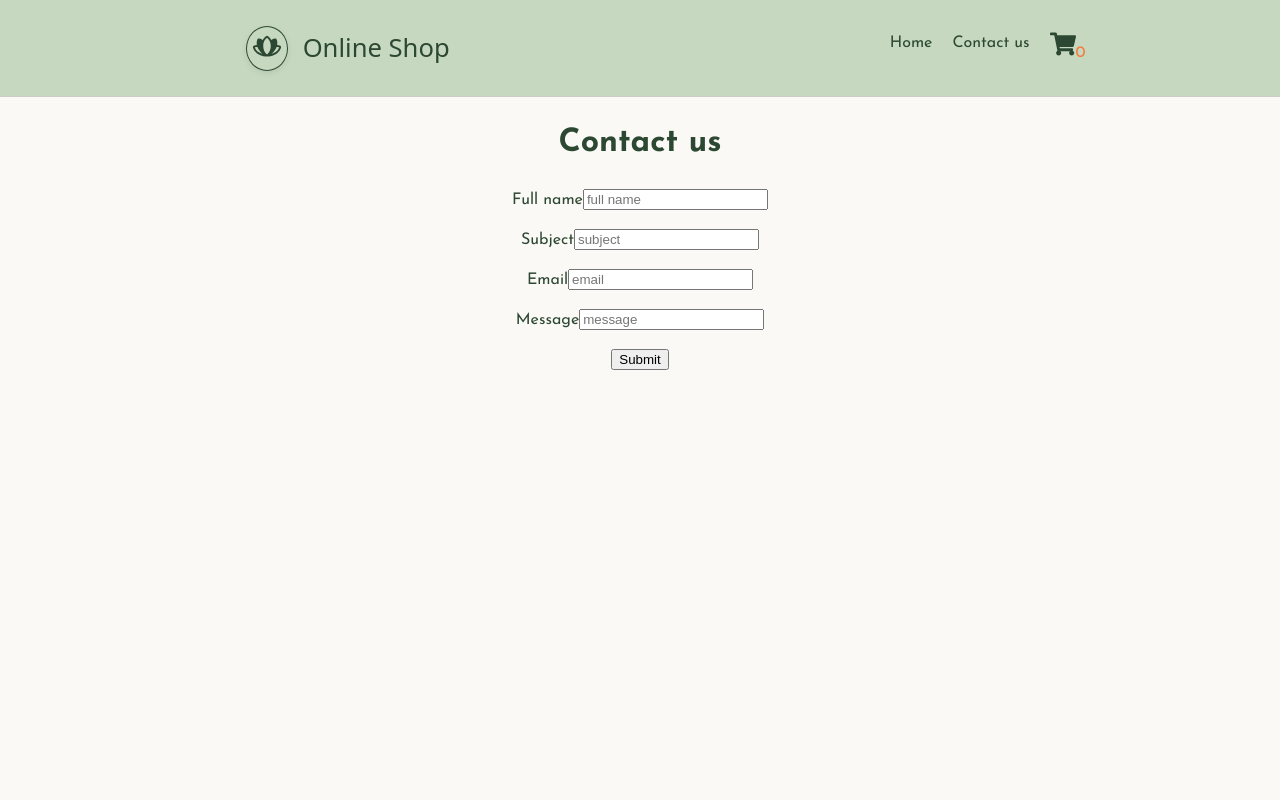
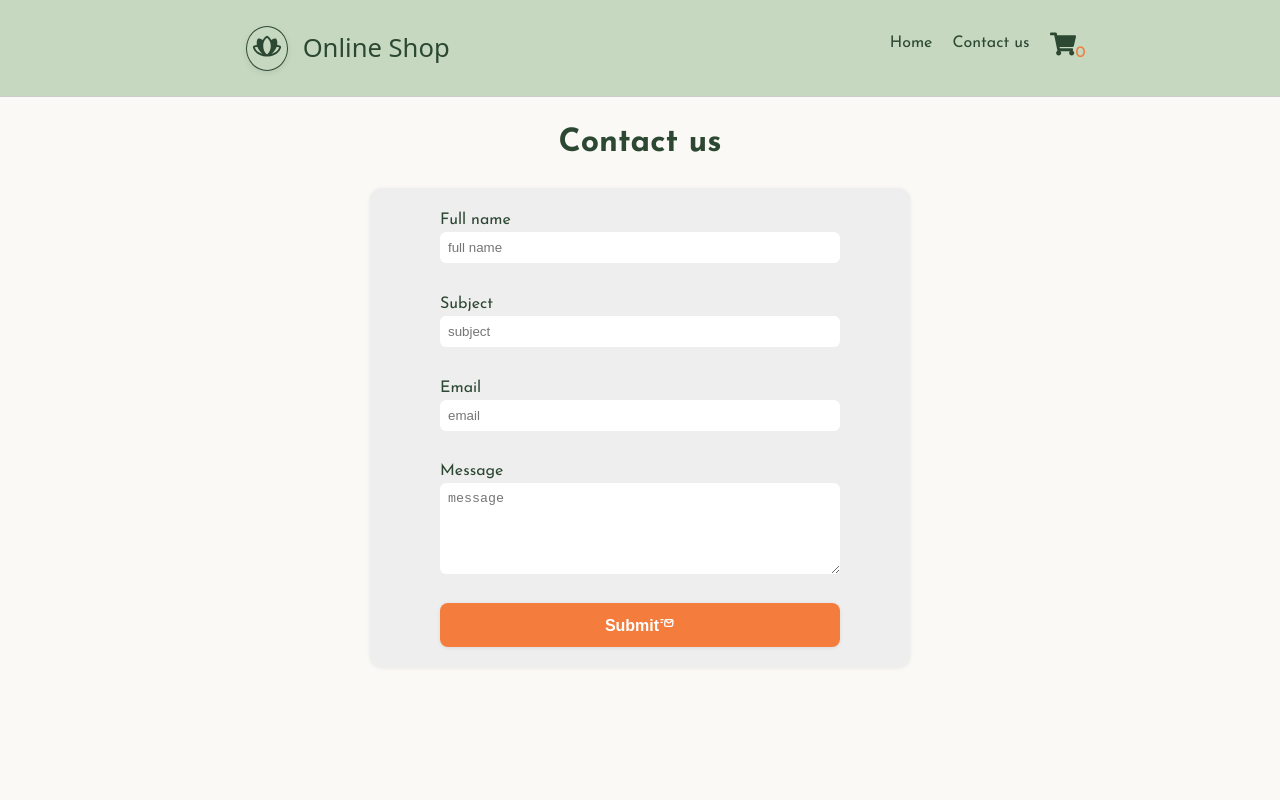
Before and after one commit to krialex/js-frameworks-online-shop, a React (Vite) app: page /contact in a window 1280 px wide. Shown: the top 800 px of the page. Built offline with nearby package versions, Linux system fonts and the light colour scheme; a web font is replaced by a local one.

Commit message:
styling on form added

```diff
--- a/src/components/layout/footer/footer.module.css
+++ b/src/components/layout/footer/footer.module.css
@@ -2,6 +2,7 @@
     background-color: #E1E1DC;
     color: #1A1A1A;
     padding: 1rem;
+    width: 100%;
 }
 
 .footerInfo {
--- a/src/components/layout/nav/nav.module.css
+++ b/src/components/layout/nav/nav.module.css
@@ -18,3 +18,7 @@
 .cartNumber {
     color: #F47C3C;
 }
+
+@media (max-width: 620px) {
+
+}
--- a/src/pages/contact/Contact.module.css
+++ b/src/pages/contact/Contact.module.css
@@ -0,0 +1,48 @@
+.contactForm {
+    background-color: #eee;
+    padding: 20px;
+    margin: 5px auto 50px;
+    max-width: 500px;
+    border-radius: 12px;
+    display: flex;
+    flex-direction: column;
+    text-align: left;
+    box-shadow: 0 1px 4px rgba(0,0,0,0.08);
+}
+
+.inputField {
+    display: flex;
+    flex-direction: column;
+    width: 80%;
+    margin: 0px auto;
+}
+
+.inputField input, .inputField textarea {
+    padding: 8px;
+    border-radius: 6px;
+    border: none;
+}
+
+.inputField p {
+    font-size: .9rem;
+    color: #F43010;
+}
+
+.submitBtn {
+    width: 80%;
+    margin: auto;
+    background-color: #F47C3C;
+    color: white;
+    border: none;
+    padding: 12px 20px;
+    border-radius: 8px;
+    font-weight: 600;
+    font-size: 1rem;
+    cursor: pointer;
+    transition: background-color 0.2s ease;
+    box-shadow: 0 1px 4px rgba(0,0,0,0.08);
+}
+
+.submitBtn:hover {
+    background-color: #e96b2a;
+}
--- a/src/pages/contact/Contact.tsx
+++ b/src/pages/contact/Contact.tsx
@@ -3,6 +3,8 @@ import { useForm } from 'react-hook-form';
 import { yupResolver } from '@hookform/resolvers/yup';
 import * as yup from 'yup';
 import { toast } from 'react-toastify';
+import { TbMailFast } from "react-icons/tb";
+import styles from './Contact.module.css';
 
 const schema = yup
     .object({
@@ -32,7 +34,7 @@ export function Contact() {
         formState: { errors },
     } = useForm({ resolver: yupResolver(schema) });
 
-    function onSubmit(data) {
+    function onSubmit(data: any) {
         console.log(data);
         toast.success("Your message has been sent");
     }
@@ -40,32 +42,41 @@ export function Contact() {
     return (
         <>
         <h1>Contact us</h1>
-        <form onSubmit={handleSubmit(onSubmit)}>
+        <form onSubmit={handleSubmit(onSubmit)} className={styles.contactForm}>
+            <div className={styles.inputField}>
                 <label htmlFor='fullName'>Full name</label>
                 <input
                     id='fullName'
                     placeholder='full name'
                     {...register('fullName')} />
                 <p>{errors.fullName?.message}</p>
+            </div>
+            <div className={styles.inputField}>
                 <label htmlFor='subject'>Subject</label>
                 <input
                     id='subject'
                     placeholder='subject'
                     {...register('subject')} />
                 <p>{errors.subject?.message}</p>
+            </div>
+            <div className={styles.inputField}>
                 <label htmlFor='email'>Email</label>
                 <input
                     id='email'
                     placeholder='email'
                     {...register('email')} />
                 <p>{errors.email?.message}</p>
+            </div>
+            <div className={styles.inputField}>
                 <label htmlFor='body'>Message</label>
-            <input
+                <textarea
                     id='body'
+                    rows={5}
                     placeholder='message'
                     {...register('body')} />
                 <p>{errors.body?.message}</p>
-            <input type="submit" />
+            </div>
+            <button type="submit" className={styles.submitBtn}>Submit<TbMailFast /></button>
         </form>
         </>
     )
```
Also changed, not shown: src/components/layout/header/header.module.css (line endings or trailing spaces). Lines whose indentation alone changed are shown as unchanged.
